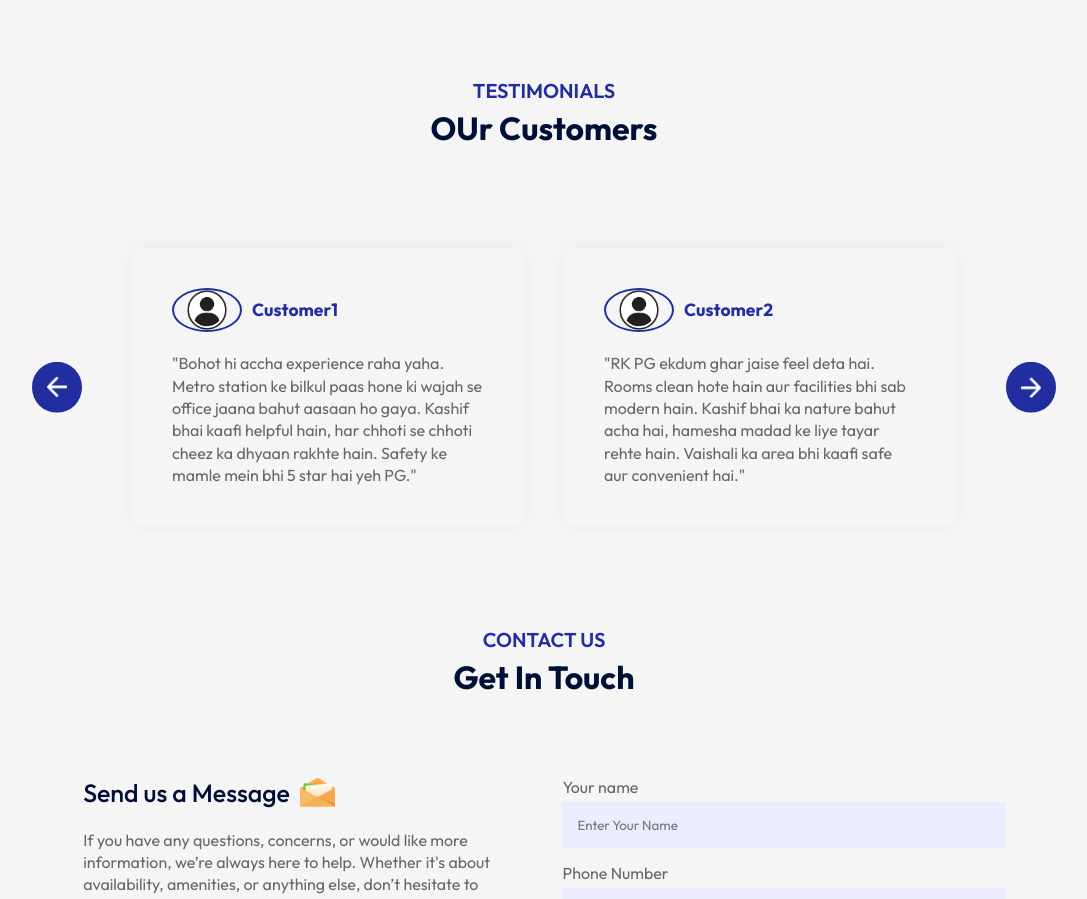
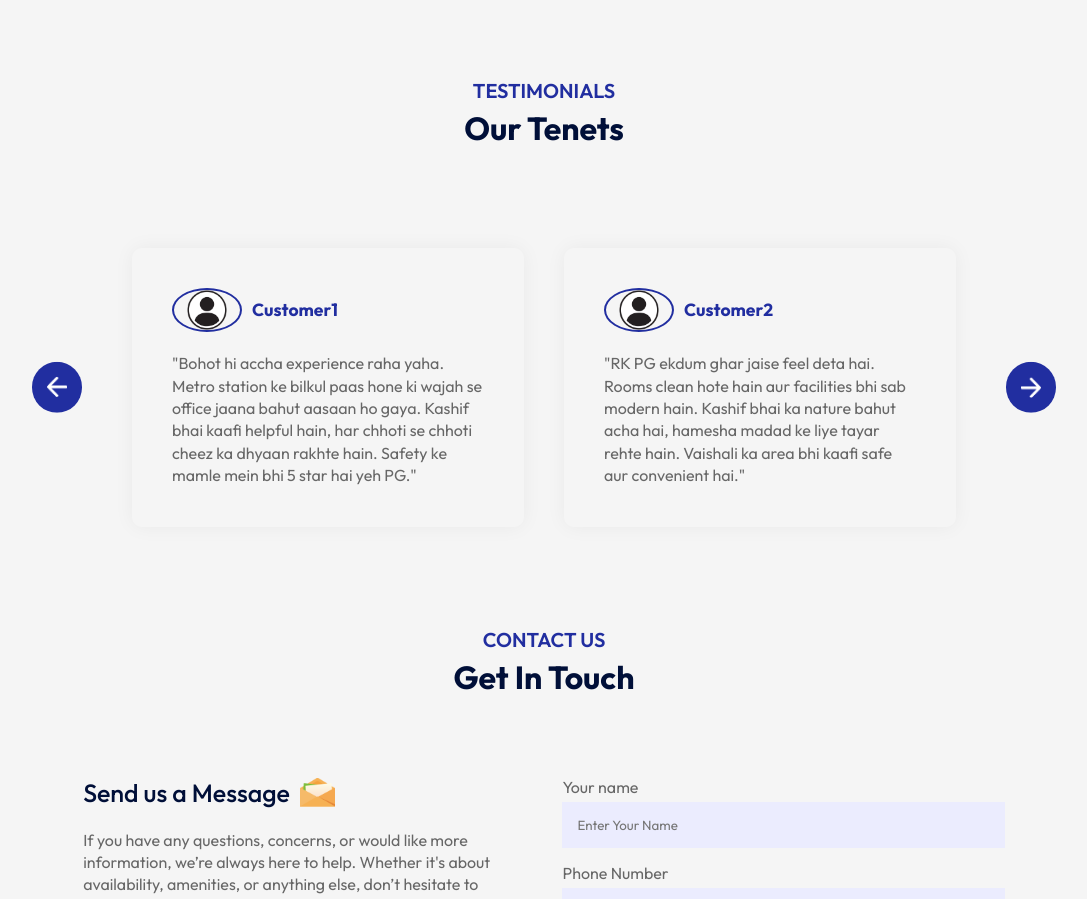
Before and after one commit to Amaan-create/PGIN, a React (Vite) app: page / in a window 1280 px wide. Shown: the part 5580-6479 px from the top of the page, without its empty margins (96-1183 px from the left). Built offline with nearby package versions, Linux system fonts and the light colour scheme.

Commit message:
Update App.jsx

```diff
--- a/src/App.jsx
+++ b/src/App.jsx
@@ -23,7 +23,7 @@ const App = () => {
           title="Prices starting from 4999/- Triple Sharing, Double Sharing 6500/-, Triple Sharing 5000/- AC Room"
         />
         <Pg />
-        <Title subTitle="TESTIMONIALS" title="OUr Customers" />
+        <Title subTitle="TESTIMONIALS" title="Our Tenets" />
         <Testimonials />
         <Title subTitle="CONTACT US" title="Get In Touch" />
         <Contact />
```
